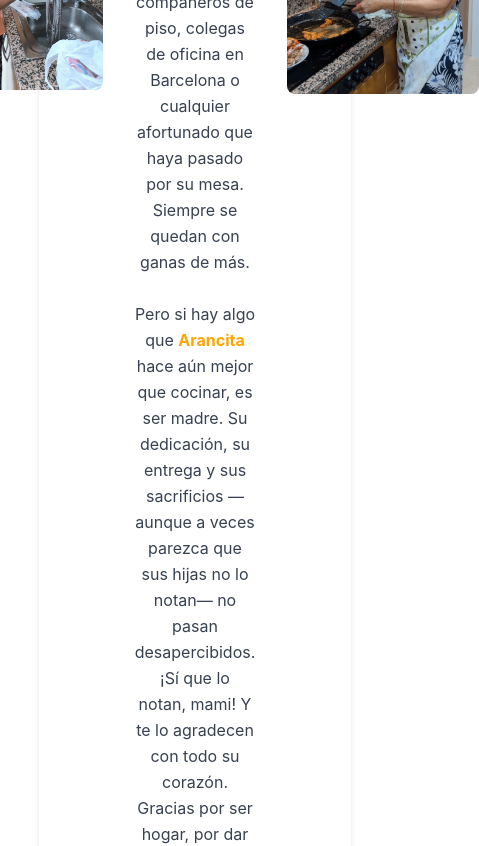
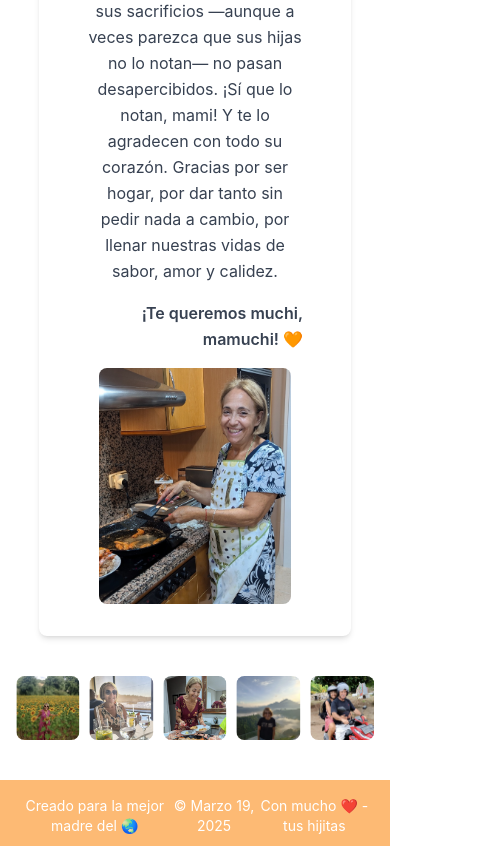
Before and after one commit to sindriax/moms-recipes, a Next.js app: page /about in a window 390 px wide. Shown: the part 1383-2229 px from the top of the page, 479 px wide, since content can reach past the window. Built offline with nearby package versions, Linux system fonts and the light colour scheme.

Commit message:
update images and enhance AboutMe section layout and content

```diff
--- a/src/app/about/page.tsx
+++ b/src/app/about/page.tsx
@@ -46,7 +46,7 @@ const AboutMe = () => {
             <span className="absolute left-0 -bottom-1 h-1 bg-orange-200 inline-block underline-animate"></span>
           </h2>
         </div>
-        <div className="flex items-center gap-4">
+        <div className="flex flex-col md:flex-row items-center gap-4">
           <div className="flex-shrink-0 w-48 md:w-64">
             <Image
               src="/mami4.jpeg"
@@ -67,10 +67,10 @@ const AboutMe = () => {
               excepcional, capaz de preparar platos que dejan sin palabras a
               quien los prueba. Y lo decimos con pruebas: su cocina ha sido
               aplaudida por personas de todo el mundo —desde amigos “guiris” de
-              sus hijas, provenientes de América, Grecia, Francia o Vietnam,
-              hasta compañeros de piso, colegas de oficina en Barcelona o
-              cualquier afortunado que haya pasado por su mesa. Siempre se
-              quedan con ganas de más.<br></br>
+              sus hijas, provenientes de América, Alemania, Grecia, Francia o
+              incluso Vietnam, hasta compañeros de piso, compañeros de oficina,
+              vecinos, o cualquier afortunado que haya pasado por su mesa.
+              Siempre se quedan con ganas de más.<br></br>
               <br></br> Pero si hay algo que{" "}
               <b style={{ color: "orange" }}>Arancita</b> hace aún mejor que
               cocinar, es ser madre. Su dedicación, su entrega y sus sacrificios
@@ -79,8 +79,8 @@ const AboutMe = () => {
               su corazón. Gracias por ser hogar, por dar tanto sin pedir nada a
               cambio, por llenar nuestras vidas de sabor, amor y calidez.
               <br></br>
-              <span style={{ float: "right" }}>
-                ¡Te queremos muchísimo, mami! 🧡
+              <span className="block text-right mt-4 font-semibold">
+                ¡Te queremos muchi, mamuchi! 🧡
               </span>
             </p>
           </div>
```
Also changed, not shown: public/carousel2.jpeg, public/carousel7.jpeg.
